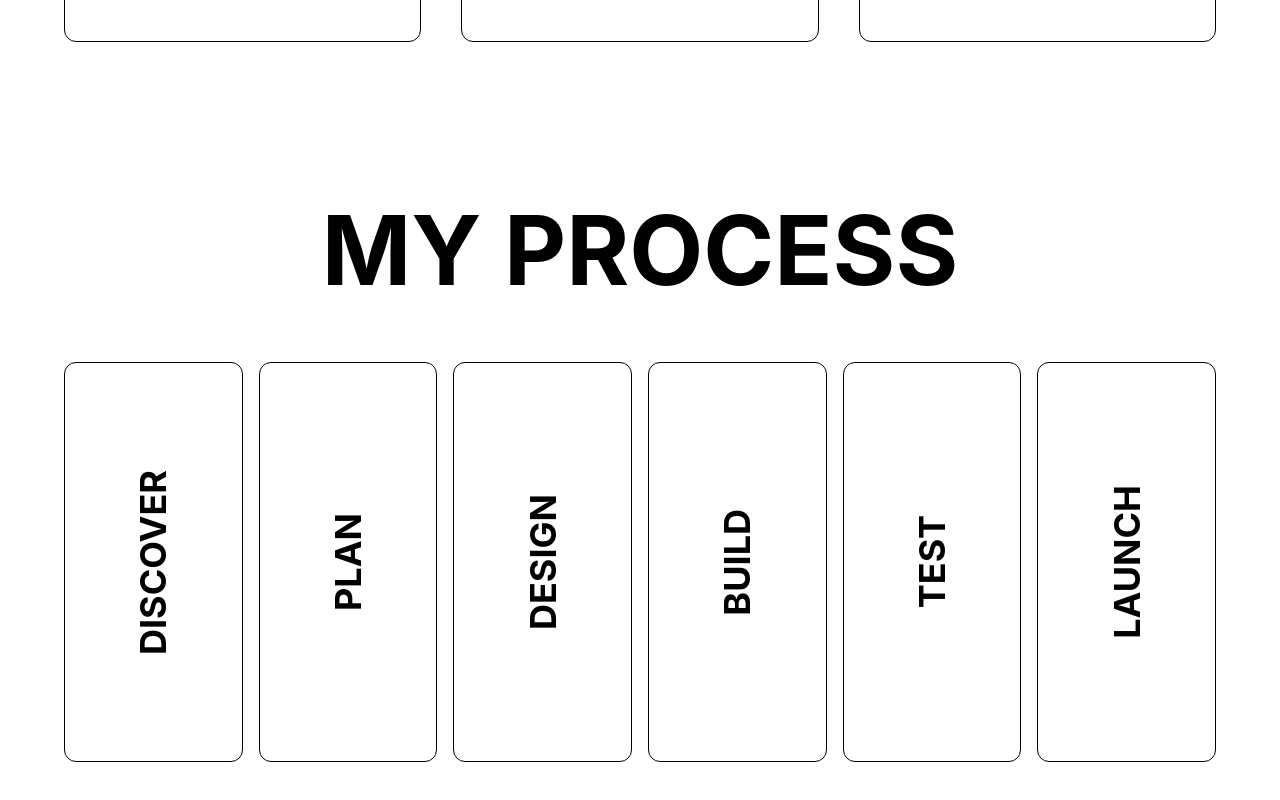
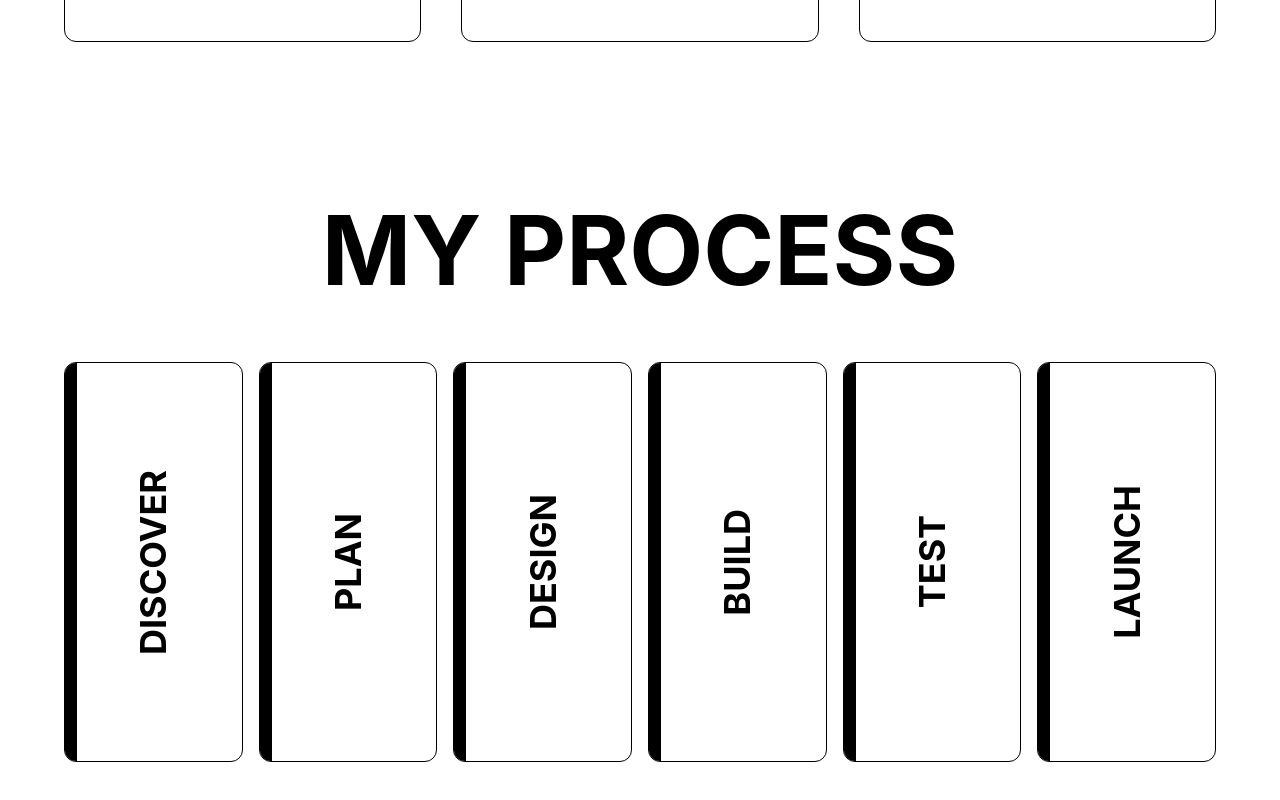
Before and after one commit to shuaiby18/portfolio, a React app: page / in a window 1280 px wide. Shown: the part 6794-7594 px from the top of the page. Built offline with nearby package versions, Linux system fonts and the light colour scheme; the HTML template or start-up script is replaced by a standard one.

Commit message:
Update Process Section

```diff
--- a/src/components/Process.jsx
+++ b/src/components/Process.jsx
@@ -2,26 +2,32 @@ const processSteps = [
   {
     title: "DISCOVER",
     points: ["Requirements", "User Needs", "Project Goals"],
+    accent: "bg-black",
   },
   {
     title: "PLAN",
     points: ["Project Scope", "Feature Planning", "Technical Approach"],
+    accent: "bg-black",
   },
   {
     title: "DESIGN",
     points: ["UI Structure", "User Experience", "Visual Direction"],
+    accent: "bg-black",
   },
   {
     title: "BUILD",
     points: ["Frontend Development", "Backend Development", "Database & Integration"],
+    accent: "bg-black",
   },
   {
     title: "TEST",
     points: ["Functionality Testing", "Responsive Testing", "Performance & Usability"],
+    accent: "bg-black",
   },
   {
     title: "LAUNCH",
     points: ["Final Refinements", "Deployment", "Handoff & Support"],
+    accent: "bg-black",
   },
 ]
 
@@ -39,8 +45,13 @@ function Process() {
           {processSteps.map((step) => (
             <div
               key={step.title}
-              className="border rounded-xl min-h-[400px] flex overflow-hidden"
+              className="relative border rounded-xl min-h-[400px] flex overflow-hidden"
             >
+
+              {/* Accent strip */}
+              <div
+                className={`absolute left-0 top-0 bottom-0 w-3 ${step.accent}`}
+              ></div>
 
               {/* Collapsed vertical label */}
               <div className="w-full flex items-center justify-center">
```
Also changed, not shown: src/assets/Untitled.png (added).
